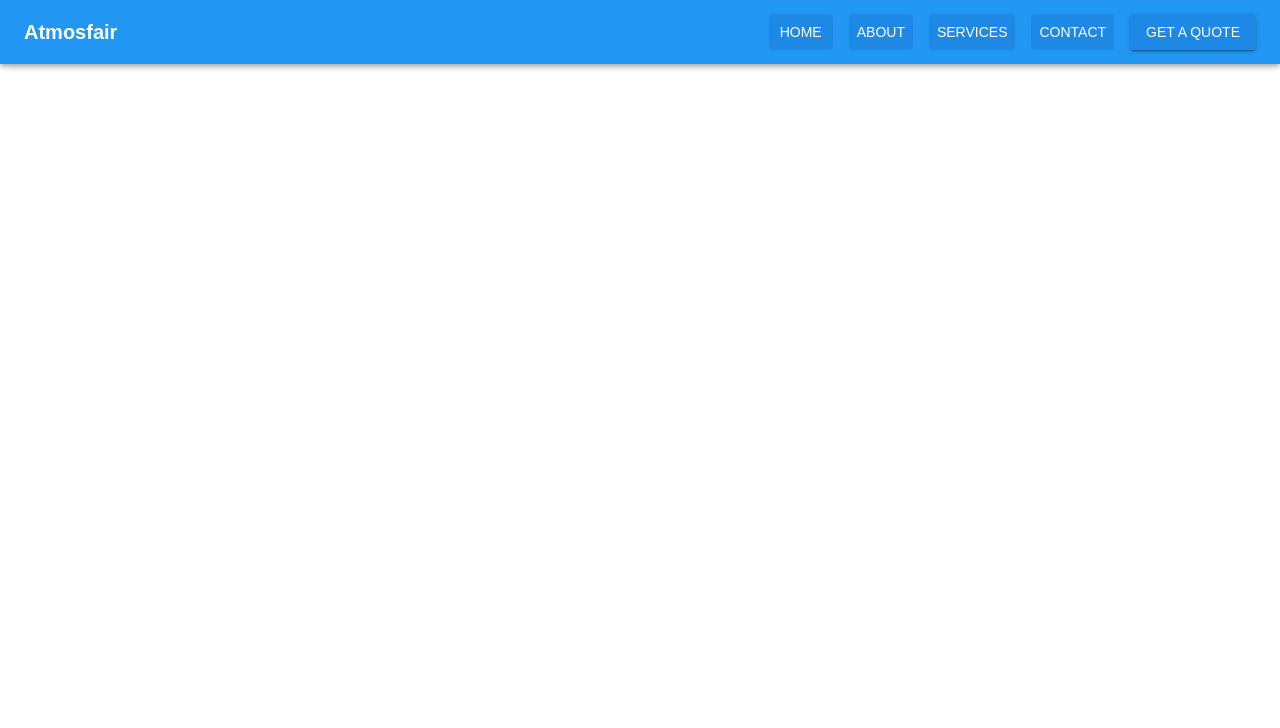
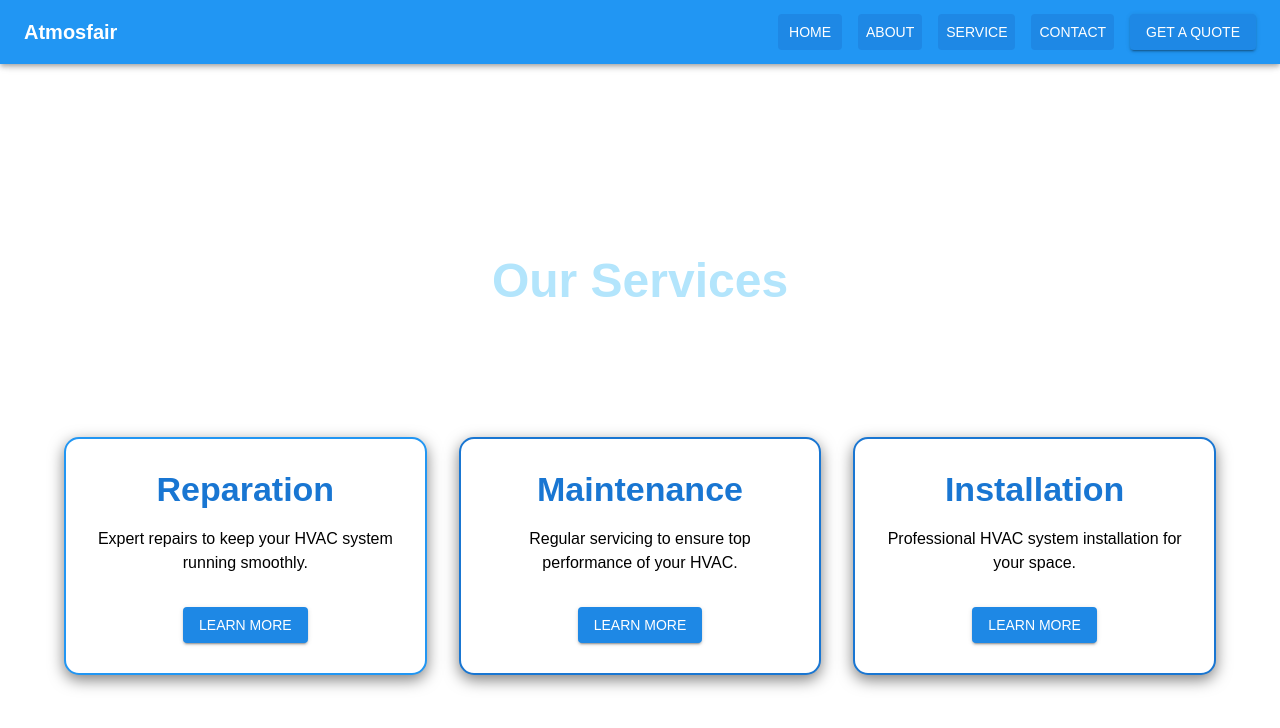
Before and after one commit to Jesse-Bourassa/Atmosfair, a React (Vite) app in the folder frontend/: page /service in a window 1280 px wide. Shown: the top 728 px of the page. Built offline with nearby package versions, Linux system fonts and the light colour scheme.

Commit message:
servercies

```diff
--- a/frontend/src/App.jsx
+++ b/frontend/src/App.jsx
@@ -7,6 +7,7 @@ import './App.css';
 import Navbar from "./components/Navbar";
 import Home from './pages/Home';
 import About from './pages/About';
+import Services from './pages/Service';
 
 // Create a custom MUI theme
 const theme = createTheme({
@@ -66,6 +67,7 @@ function App() {
         <Routes>
           <Route path="/" element={<Home />} />
           <Route path="/about" element={<About />} />
+          <Route path="/service" element={<Services />} />
         </Routes>
       </Router>
     </ThemeProvider>
--- a/frontend/src/components/Navbar.jsx
+++ b/frontend/src/components/Navbar.jsx
@@ -17,7 +17,7 @@ const Navbar = () => {
   const navLinks = [
     { label: "Home", path: "/" },
     { label: "About", path: "/about" },
-    { label: "Services", path: "/services" },
+    { label: "Service", path: "/service" },
     { label: "Contact", path: "/contact" },
   ];
 
--- /dev/null
+++ b/frontend/src/pages/Service.jsx
@@ -0,0 +1,109 @@
+import React from "react";
+import { Box, Typography, Container, Grid, Button, Card, CardContent } from "@mui/material";
+import { useTheme } from "@mui/material/styles";
+import { Link } from "react-router-dom";
+
+const Services = () => {
+  const theme = useTheme();
+
+  return (
+    <Box
+      sx={{
+        minHeight: "100vh",
+        display: "flex",
+        flexDirection: "column",
+        justifyContent: "center",
+        alignItems: "center",
+        py: 8,
+        color: theme.palette.text.primary,
+      }}
+    >
+      <Container maxWidth="lg" sx={{ textAlign: "center" }}>
+        <Typography variant="h3" sx={{ fontWeight: "bold", mb: 5, color: theme.palette.text.secondary }}>
+          Our Services
+        </Typography>
+        <Typography variant="body1" sx={{ mb: 5, maxWidth: "800px", mx: "auto", color: "white" }}>
+          We provide top-notch HVAC services to keep your home and business comfortable year-round. Whether you need repairs, regular maintenance, or a full installation, we've got you covered.
+        </Typography>
+
+        {/* Service Cards */}
+        <Grid container spacing={4} justifyContent="center">
+          <Grid item xs={12} sm={6} md={4}>
+            <Box
+              sx={{
+                padding: "30px",
+                backgroundColor: "white",
+                borderRadius: "15px",
+                boxShadow: "0 5px 15px rgba(0,0,0,0.5)",
+                textAlign: "center",
+                border: `2px solid ${theme.palette.primary.main}`,
+                "&:hover": { transform: "scale(1.05)", transition: "0.3s" },
+              }}
+            >
+              <Typography variant="h4" sx={{ fontWeight: "bold", color: theme.palette.secondary.main }}>
+                Reparation
+              </Typography>
+              <Typography variant="body1" sx={{ my: 2, color: "black" }}>
+                Expert repairs to keep your HVAC system running smoothly.
+              </Typography>
+              <Button variant="contained" color="primary" component={Link} to="/reparation" sx={{ mt: 2 }}>
+                Learn More
+              </Button>
+            </Box>
+          </Grid>
+          <Grid item xs={12} sm={6} md={4}>
+            <Box
+              sx={{
+                padding: "30px",
+                backgroundColor: "white",
+                borderRadius: "15px",
+                boxShadow: "0 5px 15px rgba(0,0,0,0.5)",
+                textAlign: "center",
+                border: `2px solid ${theme.palette.secondary.main}`,
+                "&:hover": { transform: "scale(1.05)", transition: "0.3s" },
+              }}
+            >
+              <Typography variant="h4" sx={{ fontWeight: "bold", color: theme.palette.secondary.main }}>
+                Maintenance
+              </Typography>
+              <Typography variant="body1" sx={{ my: 2, color: "black" }}>
+                Regular servicing to ensure top performance of your HVAC.
+              </Typography>
+              <Button variant="contained" color="primary" component={Link} to="/maintenance" sx={{ mt: 2 }}>
+                Learn More
+              </Button>
+            </Box>
+          </Grid>
+          <Grid item xs={12} sm={6} md={4}>
+            <Box
+              sx={{
+                padding: "30px",
+                backgroundColor: "white",
+                borderRadius: "15px",
+                boxShadow: "0 5px 15px rgba(0,0,0,0.5)",
+                textAlign: "center",
+                border: `2px solid ${theme.palette.secondary.main}`,
+                "&:hover": { transform: "scale(1.05)", transition: "0.3s" },
+              }}
+            >
+              <Typography variant="h4" sx={{ fontWeight: "bold", color: theme.palette.secondary.main }}>
+                Installation
+              </Typography>
+              <Typography variant="body1" sx={{ my: 2, color: "black" }}>
+                Professional HVAC system installation for your space.
+              </Typography>
+              <Button variant="contained" color="primary" component={Link} to="/installation" sx={{ mt: 2 }}>
+                Learn More
+              </Button>
+            </Box>
+          </Grid>
+        </Grid>
+
+        {/* Call-To-Action Section */}
+
+      </Container>
+    </Box>
+  );
+};
+
+export default Services;
```
Also changed, not shown: frontend/src/pages/Services/Installation.jsx (added).
